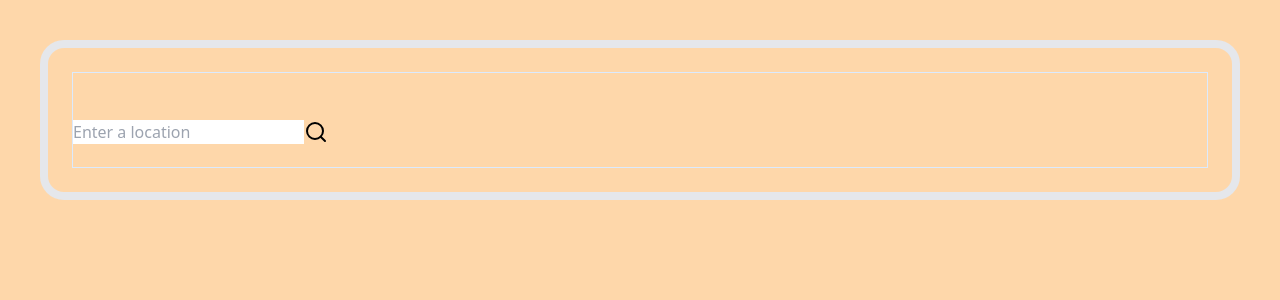
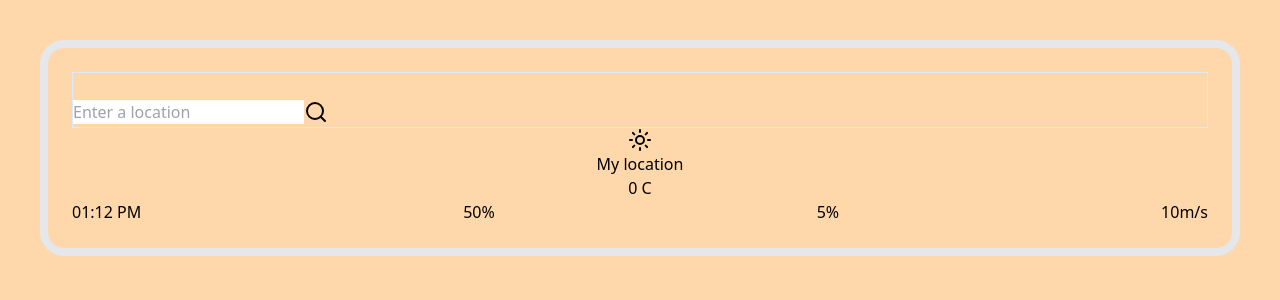
Before and after one commit to RPE8/symmetrical-potato, a Next.js app: page / in a window 1280 px wide. Shown: the top 300 px of the page. Built offline with nearby package versions, Linux system fonts and the light colour scheme.

Commit message:
Add initial info. blocks components

```diff
--- a/src/components/Header.tsx
+++ b/src/components/Header.tsx
@@ -1,12 +1,12 @@
 import { FC, HTMLAttributes } from "react";
-import Search from "@/components/Search";
+import LocationSearch from "@/components/LocationSearch";
 
 interface HeaderProps extends HTMLAttributes<HTMLElement> {}
 
 const Header: FC<HeaderProps> = ({ children }) => {
   return (
-    <header className="h-24 w-full flex items-center border border-solid border-blue-100">
-      <Search />
+    <header className="h-14 w-full flex items-center border border-solid border-blue-100">
+      <LocationSearch />
     </header>
   );
 };
--- a/src/components/Search.tsx
+++ b/src/components/LocationSearch.tsx
@@ -6,11 +6,11 @@ import { Icons } from "@/components/Icons";
 import Input from "@/components/ui/Input";
 import { WeatherContext } from "@/components/WeatherContext";
 
-interface SearchProps extends HTMLAttributes<HTMLElement> {}
+interface LocationSearchProps extends HTMLAttributes<HTMLElement> {}
 
-const Search: FC<SearchProps> = () => {
+const LocationSearch: FC<LocationSearchProps> = () => {
   const { state, dispatch } = useContext(WeatherContext);
-  const [showError, setSHowError] = useState<boolean>(false);
+  const [showError, setShowError] = useState<boolean>(false);
   return (
     <Form.Root>
       <Form.Field className="grid grid-rows-2" name="location">
@@ -23,7 +23,7 @@ const Search: FC<SearchProps> = () => {
             <Input
               placeholder="Enter a location"
               required
-              value={state.location}
+              value={state.locationSearch ? state.locationSearch : ""}
               onChange={(event) => {
                 event.preventDefault();
                 dispatch({
@@ -44,4 +44,4 @@ const Search: FC<SearchProps> = () => {
   );
 };
 
-export default Search;
+export default LocationSearch;
--- a/src/components/Main.tsx
+++ b/src/components/Main.tsx
@@ -1,13 +1,35 @@
 "use client";
 
 import { FC, HTMLAttributes, useState } from "react";
+
+import WeatherInfoMain from "@/components/WeatherMainInfoBlock";
+import WeatherInfoAdditional from "@/components/WeatherAdditionaInfoBlock";
 
 interface MainProps extends HTMLAttributes<HTMLElement> {}
 
 const Main: FC<MainProps> = ({}) => {
   const [text, setText] = useState("");
 
-  return <main></main>;
+  return (
+    <main>
+      <section>
+        <WeatherInfoMain
+          weather="sunny"
+          temperature={0}
+          temperatureUnit="C"
+          location="My location"
+        />
+      </section>
+      <section>
+        <WeatherInfoAdditional
+          date={new Date()}
+          humidityPercent={5}
+          precipitationPercent={50}
+          windSpeed={10}
+        />
+      </section>
+    </main>
+  );
 };
 
 export default Main;
--- /dev/null
+++ b/src/components/WeatherAdditionaInfoBlock.tsx
@@ -0,0 +1,26 @@
+import { FC } from "react";
+import { format } from "date-fns";
+
+interface WeatherInfoAdditionalProps {
+  date: Date;
+  precipitationPercent: number;
+  humidityPercent: number;
+  windSpeed: number;
+}
+
+const WeatherInfoAdditional = ({
+  date,
+  precipitationPercent,
+  humidityPercent,
+  windSpeed,
+}: WeatherInfoAdditionalProps) => {
+  return (
+    <div className="flex justify-between">
+      <span>{format(date, "hh:mm a")} </span>
+      <span>{precipitationPercent}%</span> <span>{humidityPercent}%</span>
+      <span>{windSpeed}m/s</span>
+    </div>
+  );
+};
+
+export default WeatherInfoAdditional;
--- a/src/components/WeatherContext.tsx
+++ b/src/components/WeatherContext.tsx
@@ -3,20 +3,30 @@ import { createContext, useReducer } from "react";
 
 const SET_LOCATION = "SET_LOCATION";
 
-const initialState = {
-  location: "",
+const initialState: State = {
+  locationSearch: null,
+  selectedLocation: null,
+  temperature: null,
+  weather: null,
 };
 
-type State = typeof initialState;
+type LocationSearch = Nullable<string>;
+
+type State = {
+  locationSearch: LocationSearch;
+  selectedLocation: Nullable<string>;
+  temperature: Nullable<string>;
+  weather: Nullable<Weather>;
+};
 
 type ACTIONTYPE =
-  | { type: typeof SET_LOCATION; payload: string }
+  | { type: typeof SET_LOCATION; payload: LocationSearch }
   | { type: "DEFAULT" };
 
 const reducer = (state: State, action: ACTIONTYPE) => {
   switch (action.type) {
     case SET_LOCATION:
-      return { ...state, location: action.payload };
+      return { ...state, locationSearch: action.payload };
     default:
       throw new Error("Invalid action type");
   }
--- /dev/null
+++ b/src/components/WeatherMainInfoBlock.tsx
@@ -0,0 +1,58 @@
+import { FC } from "react";
+import { Icons, Icon } from "@/components/Icons";
+
+type WeatherInfo = {
+  description: string;
+  icon: React.ReactNode;
+};
+type WeathersInfoMap = Record<Weather, WeatherInfo>;
+
+interface WeatherInfoMainProps {
+  temperature: number;
+  temperatureUnit: string;
+  weather: Weather;
+  location: string;
+}
+
+const weatherInfo: WeathersInfoMap = {
+  sunny: {
+    description: "Sunny",
+    icon: <Icons.Sun />,
+  },
+  cloudy: {
+    description: "Cloudy",
+    icon: <Icons.Cloudy />,
+  },
+  rainy: {
+    description: "Rainy",
+    icon: <Icons.CloudRain />,
+  },
+  snowy: {
+    description: "Snowy",
+    icon: <Icons.CloudSnow />,
+  },
+};
+
+const WeatherInfoMain = ({
+  weather,
+  temperatureUnit,
+  temperature,
+  location,
+}: WeatherInfoMainProps) => {
+  if (!(weather in weatherInfo)) {
+    throw new Error(`Weather ${weather} is not supported`);
+  }
+
+  const currentWeather = weatherInfo[weather];
+
+  return (
+    <div className="flex flex-col items-center">
+      {currentWeather.icon} {location}{" "}
+      <span>
+        {temperature} {temperatureUnit}
+      </span>
+    </div>
+  );
+};
+
+export default WeatherInfoMain;
--- /dev/null
+++ b/src/components/WeatherSunsetSunsriseBlock.tsx
@@ -0,0 +1,14 @@
+import { FC } from "react";
+import { format } from "date-fns";
+
+interface WeatherSunsetSunsriseBlockProps {
+  sunset: Date;
+  sunrise: Date;
+  currentTime: Date;
+}
+
+const WeatherSunsetSunsriseBlock = ({}) => {
+  return <div>WeatherSunsetSunsriseBlock</div>;
+};
+
+export default WeatherSunsetSunsriseBlock;
--- /dev/null
+++ b/src/types/types.d.ts
@@ -0,0 +1,2 @@
+type Weather = "sunny" | "cloudy" | "rainy" | "snowy";
+type Nullable<T> = T | null;
```
Also changed, not shown: src/components/Icons.ts (+6 -1 lines), src/components/SunsetSunriseChart.tsx (added).
